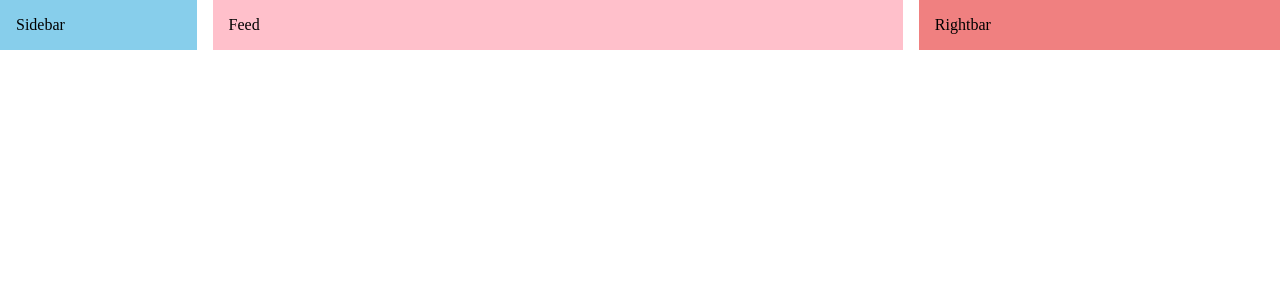
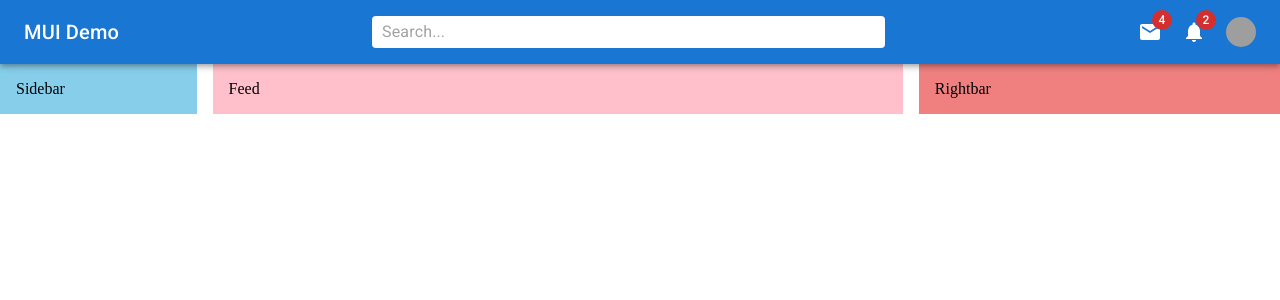
Before and after one commit to KateLockhart/MUIResponsiveDemo, a React (Create React App) app: page / in a window 1280 px wide. Shown: the top 300 px of the page. Built offline with nearby package versions, Linux system fonts and the light colour scheme; grey boxes are pictures that could not be loaded.

Commit message:
Navbar responsiveness, icons, and components added.

```diff
--- a/src/App.js
+++ b/src/App.js
@@ -1,13 +1,13 @@
-import { Box, Container, Stack } from "@mui/material";
+import { Box, Stack } from "@mui/material";
 import { Feed } from "./components/Feed";
-// import { Navbar } from "./components/Navbar";
+import { Navbar } from "./components/Navbar";
 import { Rightbar } from "./components/Rightbar";
 import { Sidebar } from "./components/Sidebar";
 
 function App() {
   return (
     <Box>
-      {/* <Navbar /> */}
+      <Navbar />
       <Stack direction="row" spacing={2} justifyContent="space-between">
         <Sidebar />
         <Feed />
--- a/src/components/Navbar.jsx
+++ b/src/components/Navbar.jsx
@@ -1,5 +1,79 @@
+import {
+  AppBar,
+  Avatar,
+  Badge,
+  Box,
+  InputBase,
+  styled,
+  Toolbar,
+  Typography,
+} from "@mui/material";
+import AutoAwesomeRoundedIcon from "@mui/icons-material/AutoAwesomeRounded";
 import React from "react";
+import { Mail, Notifications } from "@mui/icons-material";
+import { flexbox } from "@mui/system";
+
+const StyledToolbar = styled(Toolbar)({
+  display: "flex",
+  justifyContent: "space-between",
+});
+
+const Search = styled("div")(({ theme }) => ({
+  backgroundColor: "white",
+  padding: "0 10px",
+  borderRadius: theme.shape.borderRadius,
+  width: "40%",
+}));
+
+const Icons = styled(Box)(({ theme }) => ({
+  display: "none",
+  alignItems: "center",
+  gap: "20px",
+  [theme.breakpoints.up("sm")]: {
+    display: "flex",
+  },
+}));
+
+const UserBox = styled(Box)(({ theme }) => ({
+  display: "flex",
+  alignItems: "center",
+  gap: "10px",
+  [theme.breakpoints.up("sm")]: {
+    display: "none",
+  },
+}));
 
 export const Navbar = () => {
-  return <div>Navbar</div>;
+  return (
+    <AppBar position="sticky">
+      <StyledToolbar>
+        <Typography variant="h6" sx={{ display: { xs: "none", sm: "block" } }}>
+          MUI Demo
+        </Typography>
+        <AutoAwesomeRoundedIcon sx={{ display: { xs: "block", sm: "none" } }} />
+        <Search>
+          <InputBase placeholder="Search..." />
+        </Search>
+        <Icons>
+          <Badge badgeContent={4} color="error">
+            <Mail />
+          </Badge>
+          <Badge badgeContent={2} color="error">
+            <Notifications />
+          </Badge>
+          <Avatar
+            sx={{ width: 30, height: 30 }}
+            src="https://images.unsplash.com/photo-1506863530036-1efeddceb993?ixlib=rb-4.0.3&ixid=MnwxMjA3fDB8MHxwaG90by1wYWdlfHx8fGVufDB8fHx8&auto=format&fit=crop&w=1944&q=80"
+          />
+        </Icons>
+        <UserBox>
+          <Avatar
+            sx={{ width: 30, height: 30 }}
+            src="https://images.unsplash.com/photo-1506863530036-1efeddceb993?ixlib=rb-4.0.3&ixid=MnwxMjA3fDB8MHxwaG90by1wYWdlfHx8fGVufDB8fHx8&auto=format&fit=crop&w=1944&q=80"
+          />
+          <Typography variant="span">Ava</Typography>
+        </UserBox>
+      </StyledToolbar>
+    </AppBar>
+  );
 };
```
